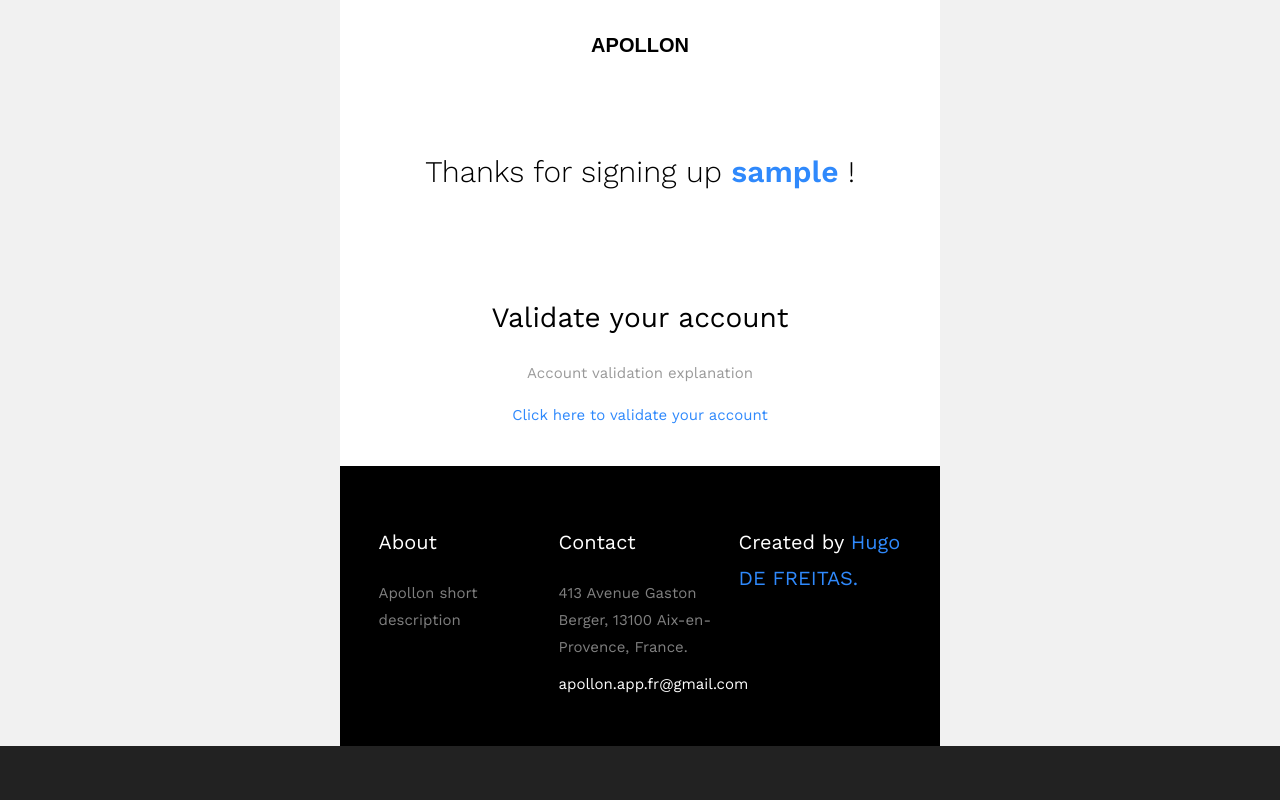
After one commit to Hugo-DeFreitas/DjangoApollon, a Django app: template templates/mail/welcome.html in a window 1280 px wide. The commit adds this page. Run offline with Django 3.2, Linux system fonts and the light colour scheme; the template is opened without the code that fills it: most values are stand-ins (such as "Sample title", 1, 10 or a date in 2020).

Commit message:
Added email confirmation to authentication system

```diff
--- a/DjangoApollon/urls.py
+++ b/DjangoApollon/urls.py
@@ -20,7 +20,8 @@ from django.urls import path
 from app.views import *
 from app.views import splash
 from app.views.login import UserLoginView
-from app.views.search import searchSongs, getSong
+from app.views.register import *
+from app.views.search import *
 
 urlpatterns = [
     # Page d'accueil
@@ -30,6 +31,8 @@ urlpatterns = [
     # Authentidication
     url(r'^sign_in/?$', UserLoginView.as_view(), name='app_login'),
     url(r'^sign_up/?$', RegisterView.as_view(), name='app_register'),
+    path('sign_up/thanks', thanks_for_signing_up, name='app_thanks_for_signing_up'),
+    path('sign_up/account_confirmation/<str:token>', account_confirmation, name='app_account_confirmation'),
     # Moteur de recherche
     path('search/<str:search>', searchSongs, name='search_songs'),
     path('search/song/<int:search>', getSong, name='get_song'),
@@ -40,6 +43,7 @@ urlpatterns += i18n_patterns(
     # Page d'accueil
     url('^$', splash, name='app_home'),
     # Authentification
-    url(r'^sign_in/?$', LoginView.as_view(), name='app_login'),
+    url(r'^sign_in/?$', UserLoginView.as_view(), name='app_login'),
     url(r'^sign_up/?$', RegisterView.as_view(), name='app_register'),
+    path('sign_up/thanks', thanks_for_signing_up, name='app_thanks_for_signing_up'),
 )
--- a/app/models/user_profile.py
+++ b/app/models/user_profile.py
@@ -1,5 +1,6 @@
 from django.contrib.auth.models import User
 from django.db import models
+from django.utils.crypto import get_random_string
 
 
 class UserProfile(models.Model):
@@ -18,6 +19,10 @@ class UserProfile(models.Model):
     is_valid = models.BooleanField(blank=True,
                                    null=True,
                                    default=False)
+    confirmation_token = models.CharField(blank=True,
+                                          null=True,
+                                          default=get_random_string(length=32),
+                                          max_length=32)
 
     def __str__(self):
         return '{} ({} {})'.format(self.user.username,
--- a/app/views/login.py
+++ b/app/views/login.py
@@ -1,8 +1,14 @@
 from django.contrib.auth.views import LoginView
+from django.urls import reverse
 
+from app.forms.login import LoginForm
 from app.models import UserProfile
 
 
 class UserLoginView(LoginView):
     model = UserProfile
     template_name = 'auth/sign_in.html'
+    authentication_form = LoginForm
+
+    def get_success_url(self):
+        return reverse('app_home')
--- /dev/null
+++ b/templates/mail/welcome.html
@@ -0,0 +1,374 @@
+{% load static i18n %}
+<!DOCTYPE html>
+<html lang="en" xmlns="http://www.w3.org/1999/xhtml" xmlns:v="urn:schemas-microsoft-com:vml" xmlns:o="urn:schemas-microsoft-com:office:office">
+<head>
+    <meta charset="utf-8">
+    <meta name="viewport" content="width=device-width">
+    <meta http-equiv="X-UA-Compatible" content="IE=edge">
+    <meta name="x-apple-disable-message-reformatting">
+    <title>Apollon - {% trans 'Welcome' %}</title>
+
+    <link href="https://fonts.googleapis.com/css?family=Work+Sans:200,300,400,500,600,700" rel="stylesheet">
+    <style>
+        html,
+        body {
+            margin: 0 auto !important;
+            padding: 0 !important;
+            height: 100% !important;
+            width: 100% !important;
+            background: #f1f1f1;
+        }
+        /* What it does: Stops email clients resizing small text. */
+        * {
+            -ms-text-size-adjust: 100%;
+            -webkit-text-size-adjust: 100%;
+        }
+        /* What it does: Centers email on Android 4.4 */
+        div[style*="margin: 16px 0"] {
+            margin: 0 !important;
+        }
+        /* What it does: Stops Outlook from adding extra spacing to tables. */
+        table,
+        td {
+            mso-table-lspace: 0pt !important;
+            mso-table-rspace: 0pt !important;
+        }
+        /* What it does: Fixes webkit padding issue. */
+        table {
+            border-spacing: 0 !important;
+            border-collapse: collapse !important;
+            table-layout: fixed !important;
+            margin: 0 auto !important;
+        }
+        /* What it does: Uses a better rendering method when resizing images in IE. */
+        img {
+            -ms-interpolation-mode:bicubic;
+        }
+        /* What it does: Prevents Windows 10 Mail from underlining links despite inline CSS. Styles for underlined links should be inline. */
+        a {
+            text-decoration: none;
+        }
+        /* What it does: A work-around for email clients meddling in triggered links. */
+        *[x-apple-data-detectors],  /* iOS */
+        .unstyle-auto-detected-links *,
+        .aBn {
+            border-bottom: 0 !important;
+            cursor: default !important;
+            color: inherit !important;
+            text-decoration: none !important;
+            font-size: inherit !important;
+            font-family: inherit !important;
+            font-weight: inherit !important;
+            line-height: inherit !important;
+        }
+        /* What it does: Prevents Gmail from displaying a download button on large, non-linked images. */
+        .a6S {
+            display: none !important;
+            opacity: 0.01 !important;
+        }
+        /* What it does: Prevents Gmail from changing the text color in conversation threads. */
+        .im {
+            color: inherit !important;
+        }
+        /* If the above doesn't work, add a .g-img class to any image in question. */
+        img.g-img + div {
+            display: none !important;
+        }
+        /* What it does: Removes right gutter in Gmail iOS app: https://github.com/TedGoas/Cerberus/issues/89  */
+        /* Create one of these media queries for each additional viewport size you'd like to fix */
+        /* iPhone 4, 4S, 5, 5S, 5C, and 5SE */
+        @media only screen and (min-device-width: 320px) and (max-device-width: 374px) {
+            u ~ div .email-container {
+                min-width: 320px !important;
+            }
+        }
+        /* iPhone 6, 6S, 7, 8, and X */
+        @media only screen and (min-device-width: 375px) and (max-device-width: 413px) {
+            u ~ div .email-container {
+                min-width: 375px !important;
+            }
+        }
+        /* iPhone 6+, 7+, and 8+ */
+        @media only screen and (min-device-width: 414px) {
+            u ~ div .email-container {
+                min-width: 414px !important;
+            }
+        }
+    </style>
+    <style>
+        .primary{
+            background: #2f89fc;
+        }
+        .bg_white{
+            background: #ffffff;
+        }
+        .bg_light{
+            background: #fafafa;
+        }
+        .bg_black{
+            background: #000000;
+        }
+        .bg_dark{
+            background: rgba(0,0,0,.8);
+        }
+        .email-section{
+            padding:2.5em;
+        }
+        /*BUTTON*/
+        .btn{
+            padding: 5px 15px;
+            display: inline-block;
+        }
+        .btn.btn-primary{
+            border-radius: 5px;
+            background: #2f89fc;
+            color: #ffffff;
+        }
+        .btn.btn-white{
+            border-radius: 5px;
+            background: #ffffff;
+            color: #000000;
+        }
+        .btn.btn-white-outline{
+            border-radius: 5px;
+            background: transparent;
+            border: 1px solid #fff;
+            color: #fff;
+        }
+        h1,h2,h3,h4,h5,h6{
+            font-family: 'Work Sans', sans-serif;
+            color: #000000;
+            margin-top: 0;
+            font-weight: 400;
+        }
+        body{
+            font-family: 'Work Sans', sans-serif;
+            font-weight: 400;
+            font-size: 15px;
+            line-height: 1.8;
+            color: rgba(0,0,0,.4);
+        }
+        a{
+            color: #2f89fc;
+        }
+        table{
+        }
+        /*LOGO*/
+        .logo h1{
+            margin: 0;
+        }
+        .logo h1 a{
+            color: #000000;
+            font-size: 20px;
+            font-weight: 700;
+            text-transform: uppercase;
+            font-family: 'Poppins', sans-serif;
+        }
+        .navigation{
+            padding: 0;
+        }
+        .navigation li{
+            list-style: none;
+            display: inline-block;;
+            margin-left: 5px;
+            font-size: 13px;
+            font-weight: 500;
+        }
+        .navigation li a{
+            color: rgba(0,0,0,.4);
+        }
+        /*HERO*/
+        .hero{
+            position: relative;
+            z-index: 0;
+        }
+        .hero .text{
+            color: rgba(0,0,0,.3);
+        }
+        .hero .text h2{
+            color: #000;
+            font-size: 30px;
+            margin-bottom: 0;
+            font-weight: 300;
+        }
+        .hero .text h2 span{
+            font-weight: 600;
+            color: #2f89fc;
+        }
+        /*HEADING SECTION*/
+        .heading-section{
+        }
+        .heading-section h2{
+            color: #000000;
+            font-size: 28px;
+            margin-top: 0;
+            line-height: 1.4;
+            font-weight: 400;
+        }
+        .heading-section .subheading{
+            margin-bottom: 20px !important;
+            display: inline-block;
+            font-size: 13px;
+            text-transform: uppercase;
+            letter-spacing: 2px;
+            color: rgba(0,0,0,.4);
+            position: relative;
+        }
+        .heading-section .subheading::after{
+            position: absolute;
+            left: 0;
+            right: 0;
+            bottom: -10px;
+            content: '';
+            width: 100%;
+            height: 2px;
+            background: #2f89fc;
+            margin: 0 auto;
+        }
+        .heading-section-white{
+            color: rgba(255,255,255,.8);
+        }
+        .heading-section-white h2{
+            font-family:
+            line-height: 1;
+            padding-bottom: 0;
+        }
+        .heading-section-white h2{
+            color: #ffffff;
+        }
+        .heading-section-white .subheading{
+            margin-bottom: 0;
+            display: inline-block;
+            font-size: 13px;
+            text-transform: uppercase;
+            letter-spacing: 2px;
+            color: rgba(255,255,255,.4);
+        }
+        /*PROJECT*/
+        .text-project{
+            padding-top: 10px;
+        }
+        .text-project h3{
+            margin-bottom: 0;
+        }
+        .text-project h3 a{
+            color: #000;
+        }
+        /*FOOTER*/
+        .footer{
+            color: rgba(255,255,255,.5);
+        }
+        .footer .heading{
+            color: #ffffff;
+            font-size: 20px;
+        }
+        .footer ul{
+            margin: 0;
+            padding: 0;
+        }
+        .footer ul li{
+            list-style: none;
+            margin-bottom: 10px;
+        }
+        .footer ul li a{
+            color: rgba(255,255,255,1);
+        }
+        @media screen and (max-width: 500px) {
+        }
+    </style>
+</head>
+
+<body width="100%" style="margin: 0; padding: 0 !important; mso-line-height-rule: exactly; background-color: #222222;">
+<center style="width: 100%; background-color: #f1f1f1;">
+    <div style="display: none; font-size: 1px;max-height: 0px; max-width: 0px; opacity: 0; overflow: hidden; mso-hide: all; font-family: sans-serif;">
+        &zwnj;&nbsp;&zwnj;&nbsp;&zwnj;&nbsp;&zwnj;&nbsp;&zwnj;&nbsp;&zwnj;&nbsp;&zwnj;&nbsp;&zwnj;&nbsp;&zwnj;&nbsp;&zwnj;&nbsp;&zwnj;&nbsp;&zwnj;&nbsp;&zwnj;&nbsp;&zwnj;&nbsp;&zwnj;&nbsp;&zwnj;&nbsp;&zwnj;&nbsp;&zwnj;&nbsp;
+    </div>
+    <div style="max-width: 600px; margin: 0 auto;" class="email-container">
+        <!-- BEGIN BODY -->
+        <table align="center" role="presentation" cellspacing="0" cellpadding="0" border="0" width="100%" style="margin: auto;">
+            <tr>
+                <td valign="top" class="bg_white" style="padding: 1em 2.5em;">
+                    <table role="presentation" border="0" cellpadding="0" cellspacing="0" width="100%">
+                        <tr>
+                            <td class="logo" style="text-align: center;">
+                                <h1><a href="#">Apollon</a></h1>
+                            </td>
+                        </tr>
+                    </table>
+                </td>
+            </tr><!-- end tr -->
+            <tr>
+                <td valign="middle" class="hero hero-2 bg_white" style="padding: 4em 0;">
+                    <table>
+                        <tr>
+                            <td>
+                                <div class="text" style="padding: 0 3em; text-align: center;">
+                                    <h2>{% trans 'Thanks for signing up' %} <span>{{ username }}</span> !</h2>
+                                </div>
+                            </td>
+                        </tr>
+                    </table>
+                </td>
+            </tr><!-- end tr -->
+            <tr>
+                <td class="bg_white">
+                    <table role="presentation" cellspacing="0" cellpadding="0" border="0" width="100%">
+                        <tr>
+                            <td class="bg_white email-section">
+                                <div class="heading-section" style="text-align: center; padding: 0 30px;">
+                                    <h2>{% trans 'Validate your account' %}</h2>
+                                    <p>{% trans 'Account validation explanation' %}</p>
+                                    <a href="{{confirmation_url}}">{% trans 'Click here to validate your account' %}</a>
+                                </div>
+                            </td>
+                        </tr>
+                    </table>
+                </td>
+            </tr>
+        </table>
+        <table align="center" role="presentation" cellspacing="0" cellpadding="0" border="0" width="100%" style="margin: auto;">
+            <tr>
+                <td valign="middle" class="bg_black footer email-section">
+                    <table>
+                        <tr>
+                            <td valign="top" width="33.333%" style="padding-top: 20px;">
+                                <table role="presentation" cellspacing="0" cellpadding="0" border="0" width="100%">
+                                    <tr>
+                                        <td style="text-align: left; padding-right: 10px;">
+                                            <h3 class="heading">{% trans 'About' %}</h3>
+                                            <p>{% trans 'Apollon short description' %}</p>
+                                        </td>
+                                    </tr>
+                                </table>
+                            </td>
+                            <td valign="top" width="33.333%" style="padding-top: 20px;">
+                                <table role="presentation" cellspacing="0" cellpadding="0" border="0" width="100%">
+                                    <tr>
+                                        <td style="text-align: left; padding-left: 5px; padding-right: 5px;">
+                                            <h3 class="heading">Contact</h3>
+                                            <ul>
+                                                <li><span class="text">413 Avenue Gaston Berger, 13100 Aix-en-Provence, France.</span></li>
+                                                <li><span class="text"><a href="mailto:apollon.app.fr@gmail.com">apollon.app.fr@gmail.com</a></span></li>
+                                            </ul>
+                                        </td>
+                                    </tr>
+                                </table>
+                            </td>
+                            <td valign="top" width="33.333%" style="padding-top: 20px;">
+                                <table role="presentation" cellspacing="0" cellpadding="0" border="0" width="100%">
+                                    <tr>
+                                        <td style="text-align: left; padding-left: 10px;">
+                                            <h3 class="heading">Created by <span><a href="https://github.com/Hugo-DeFreitas">Hugo DE FREITAS.</a></span></h3>
+                                        </td>
+                                    </tr>
+                                </table>
+                            </td>
+                        </tr>
+                    </table>
+                </td>
+            </tr><!-- end: tr -->
+        </table>
+    </div>
+</center>
+</body>
+</html>
```
Also changed, not shown: DjangoApollon/settings.py (+8 -0 lines), app/forms/login.py (+23 -5 lines), app/views/register.py (+44 -3 lines), app/views/splash.py (+7 -2 lines), templates/auth/sign_in.html (+41 -1 lines), static/img/illustrations/undraw_authentication.svg (added).
